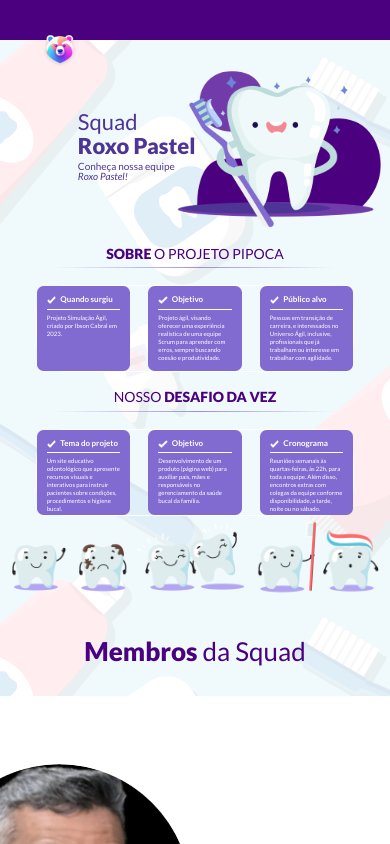
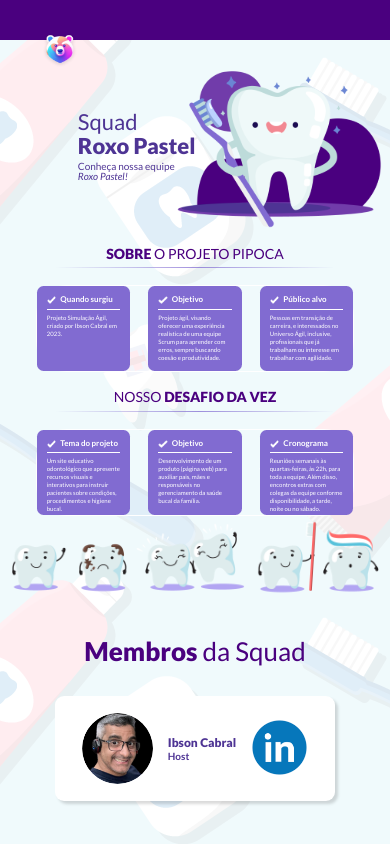
Before and after one commit to squadroxo/squad-roxo-pastel, a React (Vite) app: page / in a window 390 px wide. Shown: the top 844 px of the page. Built offline with nearby package versions, Linux system fonts and the light colour scheme.

Commit message:
fix: fixing Ibson Card

```diff
--- a/src/App.tsx
+++ b/src/App.tsx
@@ -22,7 +22,7 @@ function App() {
           </div>
           <div className={styles.containerCardIbson__containerInfos}>
             <div className={styles.containerCardIbson__containerInfos__pessoa}>
-              <div>
+              <div className={styles.containerAboutIbson}>
                 <h1 className={styles.containerCardIbson__containerInfos__pessoa__nome}>Ibson Cabral</h1>
                 <h2 className={styles.containerCardIbson__containerInfos__pessoa__funcao}>Host</h2>
               </div>
--- a/src/app.module.scss
+++ b/src/app.module.scss
@@ -110,6 +110,49 @@ body {
       font-weight: 800;
     }
   }
+
+  .containerAuxiliar{
+    display: flex;
+    justify-content: center;
+    align-items: center;
+  }
+
+  .containerCardIbson{
+    width: 280px;
+    height: 105px;
+    border-radius: 9px;
+    padding: 0;
+    gap: 0;
+
+    &__containerFoto{
+      width: 71px;
+      height: 71px;
+
+      &__foto{
+        width: 71px;
+        height: 71px;
+      }
+    }
+    .containerAboutIbson  {
+      margin: 0 15px 0 15px;
+    }
+
+    .containerCardIbson__containerInfos__pessoa{
+      gap: 0;
+    }
+
+    .containerCardIbson__containerInfos__pessoa__nome{
+      font-weight: 800;
+      font-size: 12px;
+      line-height: 15px;
+    }
+
+    .containerCardIbson__containerInfos__pessoa__funcao{
+      font-weight: 600;
+      font-size: 10px;
+      line-height: 12px;
+    }
+  }
 }
 
 @media screen and (min-width: 1280px) and (max-width: 1500px){
```
